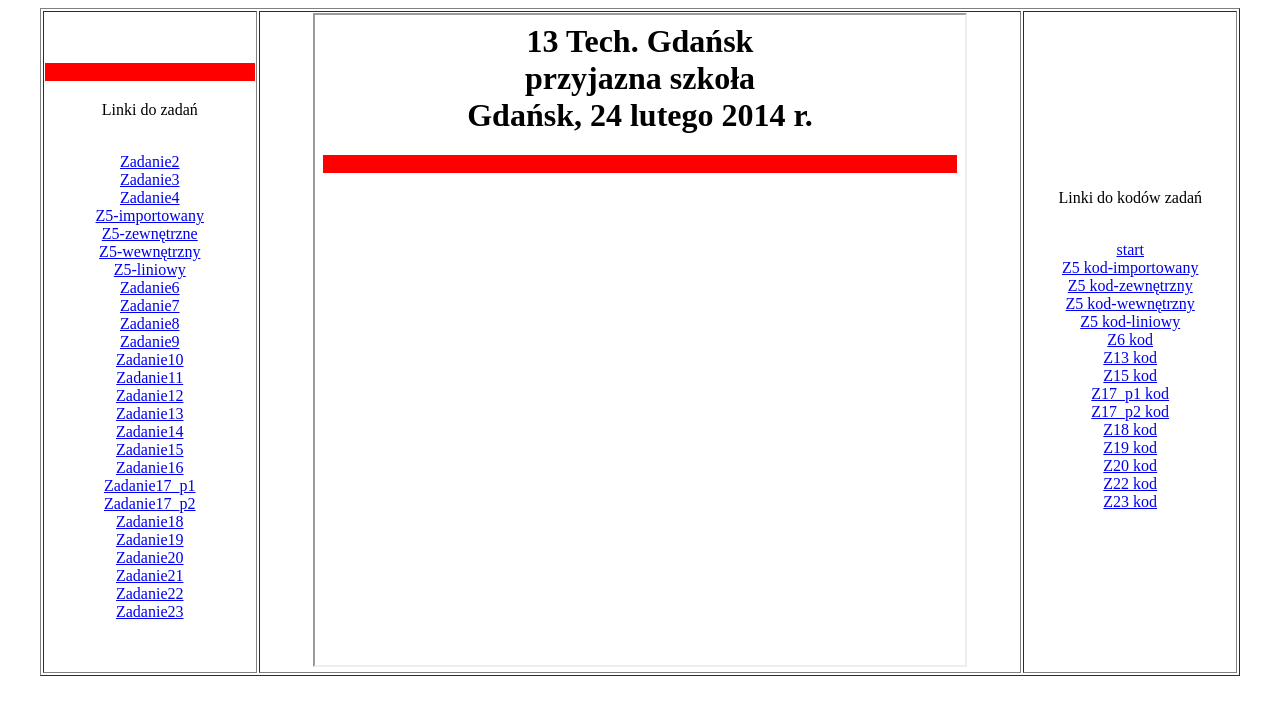
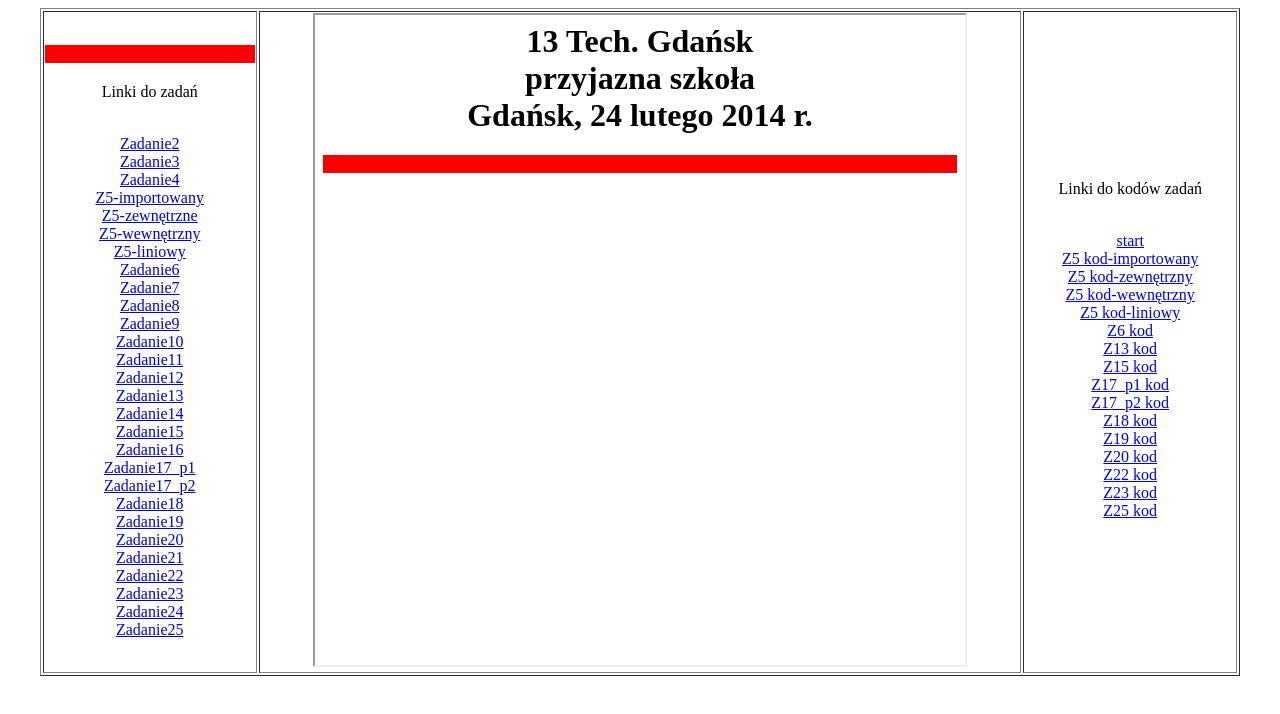
Before and after one commit to Lemi07/css, a plain HTML site: page index.html in a window 1280 px wide. Drawn offline with Linux system fonts and the light colour scheme.

Commit message:
Add files via upload

```diff
--- a/index.html
+++ b/index.html
@@ -62,6 +62,10 @@
         <a href="zadanie22_tomy.html" target="strony">Zadanie22</a>
         <br>
         <a href="zadanie23_tomy.html" target="strony">Zadanie23</a>
+        <br>
+        <a href="zadanie24_tomy.html" target="strony">Zadanie24</a>
+        <br>
+        <a href="zadanie25_tomy.html" target="strony">Zadanie25</a>
     </td>
 <td align=center><iframe width=650 height=650 name="strony" src="start.html" border="0"></iframe>
 </td>
@@ -97,6 +101,8 @@
     <a href="z22_kod.html" target="strony">Z22 kod</a>
     <br>
     <a href="z23_kod.html" target="strony">Z23 kod</a>
+    <br>
+    <a href="z25_kod.html" target="strony">Z25 kod</a>
 </td>
 </tr>
 </table>
```
Lines whose indentation alone changed are shown as unchanged.
